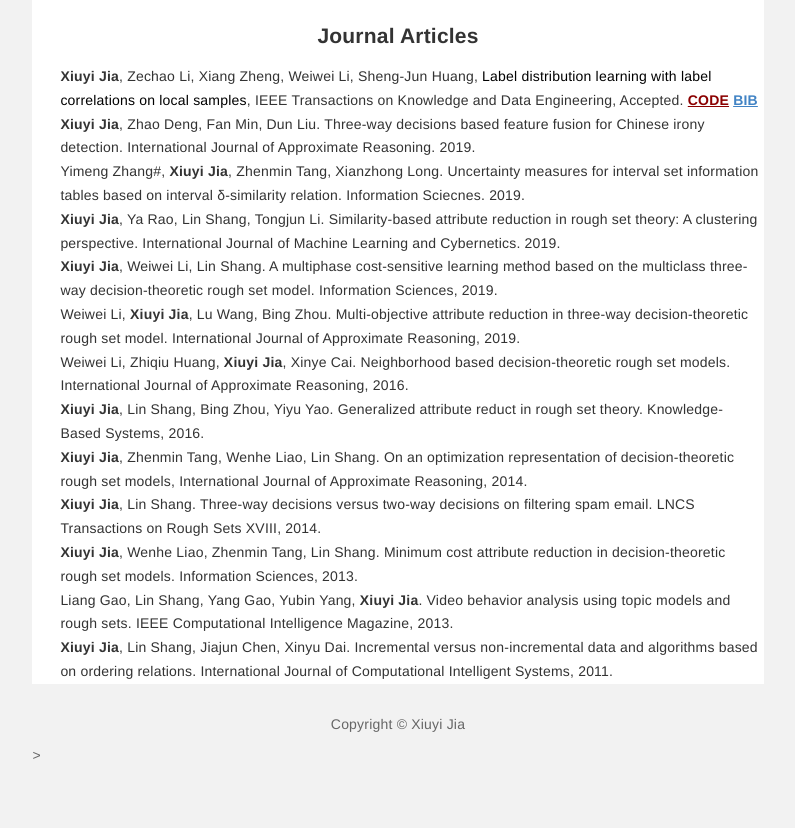
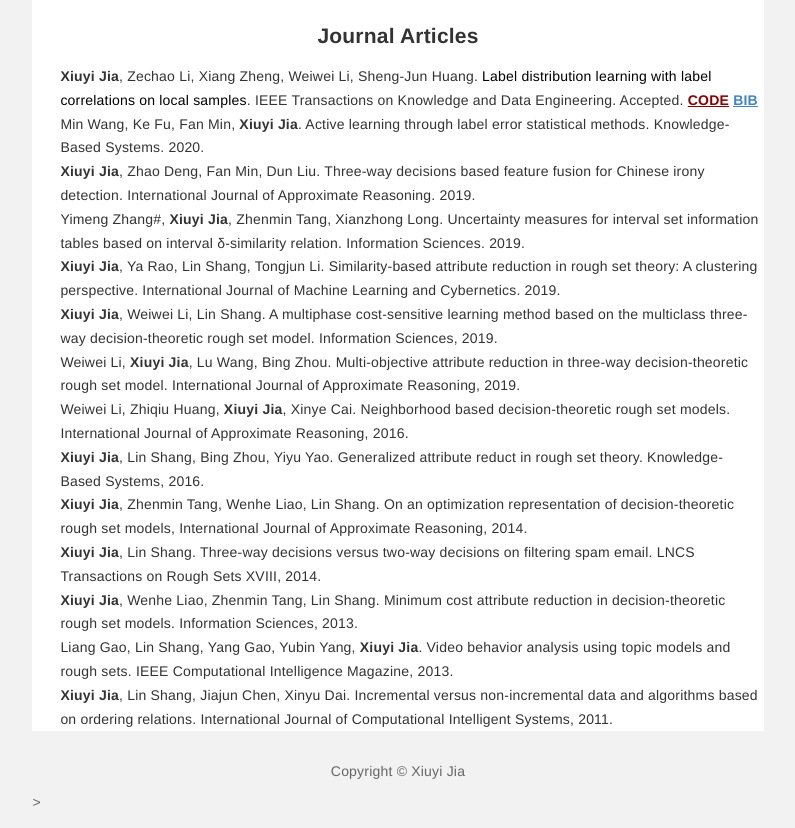
Before and after one commit to xiuyijia/xiuyijia.github.io, a plain HTML site: page index.html in a window 1280 px wide. Shown: the part 2501-3329 px from the top of the page, without its empty margins (407-1202 px from the left). Before the commit the page ends 3282 px from the top, so only its background shows below. Drawn offline with nearby package versions, Linux system fonts and the light colour scheme; a web font is replaced by a local one.

Commit message:
Add files via upload

```diff
--- a/index.html
+++ b/index.html
@@ -200,10 +200,11 @@
 </ul>
 <h3 id="journal-articles" align="center">Journal Articles</h3>
 <ul>
-    <li><strong>Xiuyi Jia</strong>, Zechao Li, Xiang Zheng, Weiwei Li, Sheng-Jun Huang, <a href="https://ieeexplore.ieee.org/stamp/stamp.jsp?tp=&arnumber=8847453" style="color: black" target="_blank">Label distribution learning with label correlations on local samples</a>, IEEE Transactions on Knowledge and Data Engineering, Accepted.  <strong><a href="https://github.com/NJUST-IDAM/LDL-SCL" style="color: darkred" target="_blank"><u>CODE</u></a></strong>  <strong><a href="https://ieeexplore.ieee.org/document/8847453" target="_blank"><u>BIB</u></a></strong></li>
+    <li><strong>Xiuyi Jia</strong>, Zechao Li, Xiang Zheng, Weiwei Li, Sheng-Jun Huang. <a href="https://ieeexplore.ieee.org/stamp/stamp.jsp?tp=&arnumber=8847453" style="color: black" target="_blank">Label distribution learning with label correlations on local samples</a>. IEEE Transactions on Knowledge and Data Engineering. Accepted.  <strong><a href="https://github.com/NJUST-IDAM/LDL-SCL" style="color: darkred" target="_blank"><u>CODE</u></a></strong>  <strong><a href="https://ieeexplore.ieee.org/document/8847453" target="_blank"><u>BIB</u></a></strong></li>
+    <li>Min Wang, Ke Fu, Fan Min, <strong>Xiuyi Jia</strong>. Active learning through label error statistical methods. Knowledge-Based Systems. 2020.</li>
 	<li><strong>Xiuyi Jia</strong>, Zhao Deng, Fan Min, Dun Liu. Three-way decisions based feature fusion for Chinese irony detection. International Journal of Approximate Reasoning. 2019.</li>
 
-<li>Yimeng Zhang#, <strong>Xiuyi Jia</strong>, Zhenmin Tang, Xianzhong Long. Uncertainty measures for interval set information tables based on interval δ-similarity relation. Information Sciecnes. 2019.</li>
+<li>Yimeng Zhang#, <strong>Xiuyi Jia</strong>, Zhenmin Tang, Xianzhong Long. Uncertainty measures for interval set information tables based on interval δ-similarity relation. Information Sciences. 2019.</li>
 <li><strong>Xiuyi Jia</strong>, Ya Rao, Lin Shang, Tongjun Li. Similarity-based attribute reduction in rough set theory: A clustering perspective. International Journal of Machine Learning and Cybernetics. 2019.</li>
 <li><strong>Xiuyi Jia</strong>, Weiwei Li, Lin Shang. A multiphase cost-sensitive learning method based on the multiclass three-way decision-theoretic rough set model. Information Sciences, 2019.</li>
 <li>Weiwei Li, <strong>Xiuyi Jia</strong>, Lu Wang, Bing Zhou. Multi-objective attribute reduction in three-way decision-theoretic rough set model. International Journal of Approximate Reasoning, 2019.</li>
```
